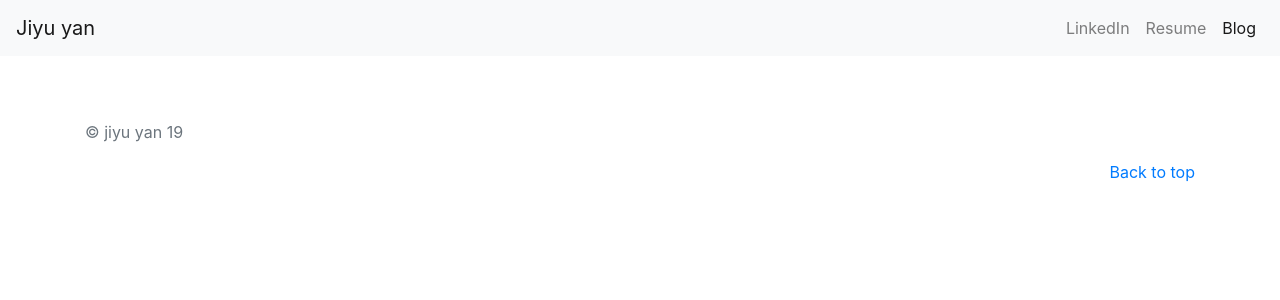
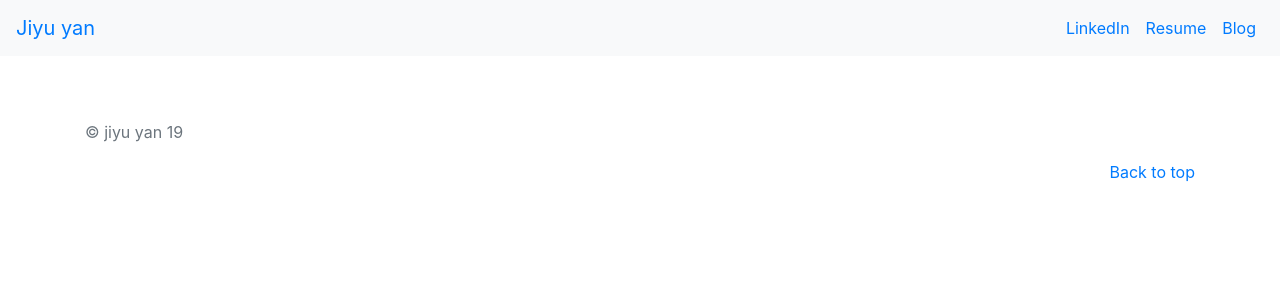
Before and after one commit to Anderbone/portfolio-project, a Django app: template blog/templates/blog/detail.html in a window 1280 px wide. Shown: the top 300 px of the page. Run offline with Django 3.2, Linux system fonts and the light colour scheme; the template is opened without the code that fills it, so the values that code supplies are empty; some libraries are stand-ins or nearby versions.

Commit message:
fixed top bar

```diff
--- a/blog/templates/blog/detail.html
+++ b/blog/templates/blog/detail.html
@@ -67,7 +67,7 @@
 {#      </button>#}
 {#    </div>#}
 {#  </div>#}
-  <nav class="navbar navbar-expand-lg navbar-light bg-light navbar-transparent navbar-fixed-top">
+  <nav class="navbar navbar-expand-lg  bg-light navbar-transparent navbar-fixed-top">
   <a class="navbar-brand" href="{% url 'home' %}">Jiyu yan</a>
   <button class="navbar-toggler" type="button" data-toggle="collapse" data-target="#navbarNavAltMarkup" aria-controls="navbarNavAltMarkup" aria-expanded="false" aria-label="Toggle navigation">
     <span class="navbar-toggler-icon"></span>
```
